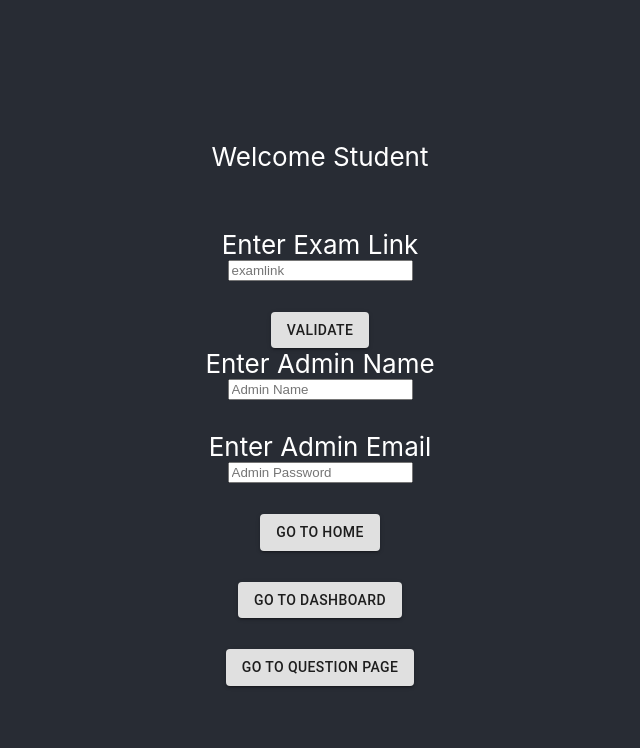
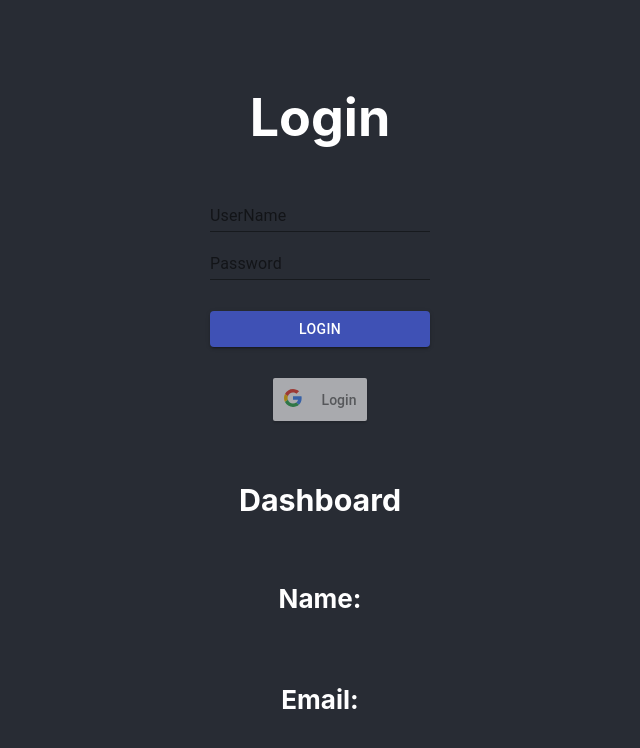
Before and after one commit to AgnellusX1/GodsEye, a React (Create React App) app in the folder gods-eye/: page /login in a window 1280 px wide. Shown: the top 748 px of the page, without its empty margins (320-960 px from the left). Built offline with nearby package versions, Linux system fonts and the light colour scheme; no server answers.

Commit message:
Auto stash before merge of "dev" and "origin/dev"

```diff
--- a/gods-eye/package.json
+++ b/gods-eye/package.json
@@ -8,9 +8,11 @@
     "@testing-library/jest-dom": "^4.2.4",
     "@testing-library/react": "^9.5.0",
     "@testing-library/user-event": "^7.2.1",
+    "firebase": "^8.0.1",
     "react": "^16.13.1",
     "react-compound-timer": "^1.2.0",
     "react-dom": "^16.13.1",
+    "react-google-login": "^5.1.22",
     "react-helmet": "^6.1.0",
     "react-router-dom": "^5.2.0",
     "react-scripts": "^4.0.0",
--- a/gods-eye/src/components/Dashboard.js
+++ b/gods-eye/src/components/Dashboard.js
@@ -45,6 +45,7 @@ const WebcamCapture = () => {
         </h3>
 
         <div id="root"></div>
+            <Button variant="contained" onClick={onSignIn} color="primary">Login</Button>
         </center>
     </div>
     )
--- a/gods-eye/src/components/Home.js
+++ b/gods-eye/src/components/Home.js
@@ -3,10 +3,6 @@ import { useHistory } from 'react-router-dom'
 import logo from './../logo.svg';
 import './../App.css';
 import Button from '@material-ui/core/Button';
-
-import LoginPage from './Login'
-
-import { FullScreen, useFullScreenHandle } from "react-full-screen";
 
 
 const MainPage = () => {
@@ -42,8 +38,6 @@ const MainPage = () => {
     history.push("/full");
   }
 
-  const handle = useFullScreenHandle();
-
   function uleft() {
     alert("hi")
   }
@@ -53,42 +47,18 @@ const MainPage = () => {
 
       <header className="App-header">
         <img src={logo} className="App-logo" alt="logo" />
+
         <p>
           Welcome to GodsEye
         </p>
-        <a
-          className="App-link"
-          href="https://reactjs.org"
-          target="_blank"
-          rel="noopener noreferrer"
-        >
-          Learn React
-              </a>
-        <br></br>
+        <small>
+          Ai enabled Virtual Examination System
+        </small>
 
-        <Button variant="contained" onClick={handleClick}>Go to ExamLogin </Button>
-        <br></br>
-
-        <Button variant="contained" onClick={Clickadmin}>Go to Admin</Button>
-        <br></br>
-
-        <button onClick={handle.enter}>
-          fullscreen
-              </button>
-              <br></br>
+        <br/>
+        <Button variant="contained" onClick={handleClick}>All the Best</Button>
 
         {/* <Button variant="contained" onClick={handleClickFull}>Go to Full</Button> */}
-
-        <FullScreen handle={handle}>
-
-          <div className="full-screenable-node" style={{ background: "green" }}>
-            Second
-          <button onClick={handle}>
-              Switch
-          </button>
-          </div>
-
-        </FullScreen>
       </header>
     </div>
   );
--- a/gods-eye/src/components/Login.js
+++ b/gods-eye/src/components/Login.js
@@ -1,31 +1,107 @@
-import React from 'react';
+import React,{useState} from 'react';
 import { useHistory } from 'react-router-dom'
 import Button from '@material-ui/core/Button';
+import Input from '@material-ui/core/Input'
+import FormGroup from '@material-ui/core/FormGroup'
+import { TextField } from '@material-ui/core';
+import { makeStyles } from '@material-ui/core/styles';
+import { red } from '@material-ui/core/colors';
+
+// Firebase Imports
+import firebaseConfig from '../firebase.config';
+
+import { GoogleLogin } from 'react-google-login'
+
+const client_id = "544104470592-tmud4b78eecjhd58aft6qrg84jfoqq9h.apps.googleusercontent.com"
+
+const LoginPage = () => {
+
+  const [name, setName] = useState("");
+  const [email, setEmail] = useState("");
+  const [url, setUrl] = useState("");
 
 
-import MainPage from './Home'
+  const onSuccess = (googleUser) => {
+    var profile = googleUser.getBasicProfile();
+    console.log('ID: ' + profile.getId()); // Do not send to your backend! Use an ID token instead.
+    console.log('Name: ' + profile.getName());
+    console.log('Image URL: ' + profile.getImageUrl());
+    console.log('Email: ' + profile.getEmail()); // This is null if the 'email' scope is not present.
 
+    setName(profile.getName());
+    setEmail(profile.getEmail());
+    setUrl(profile.getImageUrl());
+    // history.push("/dashboard")
+  };
 
-
-const LoginPage = () => {
+  const onFaliure = (res) => {
+    console.log('[Login Success] res:', res);
+  };
 
   const history = useHistory();
 
   function handleClick() {
     history.push("/");
   }
-function handleClickDashboard(){
-  history.push("/Dashboard")
+  function handleClickDashboard() {
+    history.push("/dashboard")
+
   }
 
-function handleClickquestionpg(){
+  function handleClickquestionpg() {
     history.push("/questionpg")
   }
 
-    return(
+
+  return (
     <div>
+      <head>
+        <script src="https://apis.google.com/js/platform.js" async defer></script>
+
+        <meta name="google-signin-client_id" content="544104470592-tmud4b78eecjhd58aft6qrg84jfoqq9h.apps.googleusercontent.com"></meta>
+
+
+      </head>
       <header className="App-header">
-          <p>Welcome Student</p>
+        <h1>Login</h1>
+        <FormGroup>
+          <TextField id="standard-basic" name="username" label="UserName" />
+          <TextField id="standard-password-input" name="password" type="password" label="Password" />
+          <br />
+          <Button variant="contained" onClick={handleClickDashboard} color="primary">Login</Button>
+        </FormGroup>
+        <br></br>
+
+        <div class="g-signin2" data-onsuccess="onSignIn"></div>
+
+
+
+        <GoogleLogin
+
+          clientId={client_id}
+          buttonText="Login"
+          onSuccess={onSuccess}
+          onFailure={onFaliure}
+          prompt="select_account"
+          cookiePolicy={'single_host_origin'}
+          isSignedIn={true}
+        />
+
+
+        <br/>
+
+        <h3>
+            Dashboard
+        </h3>
+        <h4>
+            Name: {name}
+        </h4>
+        <h4>
+            Email: {email}
+        </h4>
+        <img src={url} alt={name}></img>
+
+        {/* Enter Admin Name<input placeholder='Admin Name' type="text" name="aname"></input>
           <br>
           </br>
           Enter Exam Link<input placeholder='examlink' type="text" name="elink"></input>
@@ -42,7 +118,7 @@ function handleClickquestionpg(){
           <br/>
           <Button variant="contained" onClick={handleClickDashboard}>Go to Dashboard</Button>
           <br/>
-          <Button variant="contained" onClick={handleClickquestionpg}>Go to Question Page</Button>
+          <Button variant="contained" onClick={handleClickquestionpg}>Go to Question Page</Button> */}
       </header>
     </div>
   );
--- /dev/null
+++ b/gods-eye/src/firebase.config.js
@@ -0,0 +1,15 @@
+import * as firebase from 'firebase/app';
+import 'firebase/auth';
+
+const app = firebase.default.initializeApp({
+    apiKey: "AIzaSyBa6vR9Nza0tQXgUreF8un_FX3f6FExrP0",
+    authDomain: "godseye-e56ca.firebaseapp.com",
+    databaseURL: "https://godseye-e56ca.firebaseio.com",
+    projectId: "godseye-e56ca",
+    storageBucket: "godseye-e56ca.appspot.com",
+    messagingSenderId: "333342456277",
+    appId: "1:333342456277:web:1a348e2b85fa13f7e5655c",
+    measurementId: "G-TBR0JC11DN"
+});
+
+export default app;
```
Also changed, not shown: 1 other file (tests, documents, lock files or other folders). Lines whose indentation alone changed are shown as unchanged.
